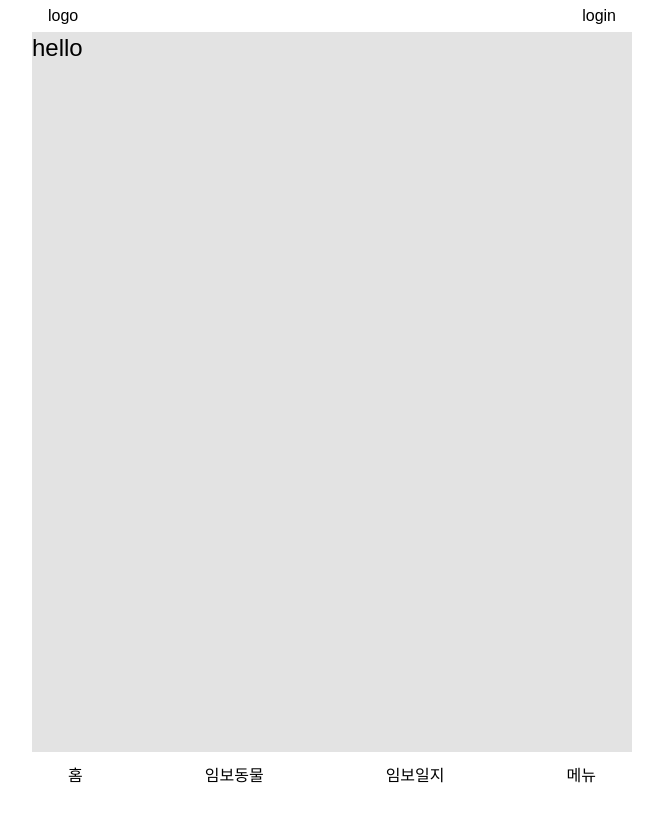
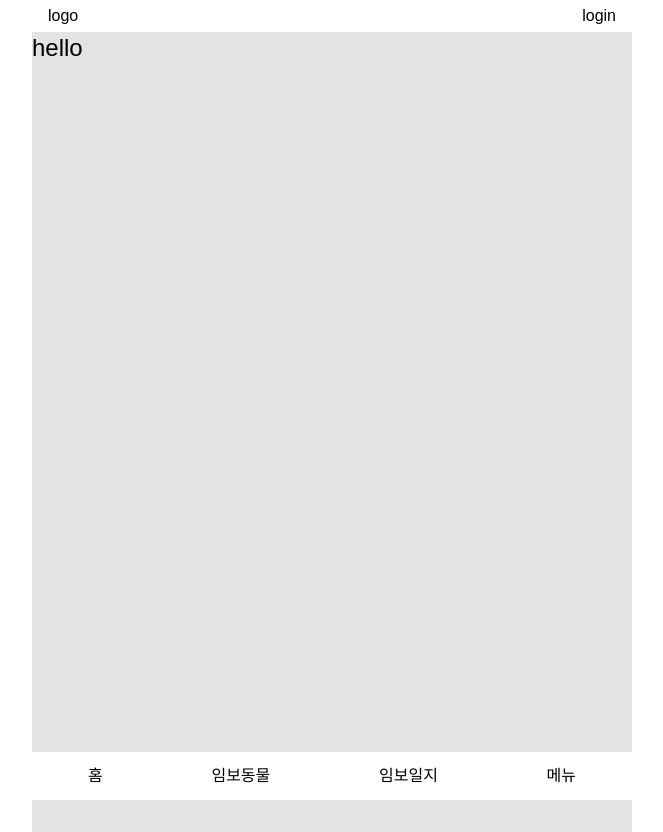
Before and after one commit to pawong-refac/pawong-frontend, a React (Vite) app: page / in a window 1280 px wide. Shown: the whole page, without its empty margins (308-971 px from the left). Before the commit the page ends 800 px from the top, so only its background shows below. Built offline with nearby package versions, Linux system fonts and the light colour scheme; a web font is replaced by a local one.

Commit message:
fix: App 수정

```diff
--- a/src/App.jsx
+++ b/src/App.jsx
@@ -8,15 +8,14 @@ import ScrollToTop from "./hooks/ScrollToTop";
 function App() {
   return (
     <BrowserRouter>
+      <ScrollToTop />
+      <Header />
       <div
-        id="app"
-        className="flex flex-col justify-center items-center w-full bg-light_gray h-screen"
+        className="flex flex-col items-center w-full h-screen bg-light_gray"
       >
-        <ScrollToTop />
-        <Header />
         <AppPages />
-        <NavBar />
       </div>
+      <NavBar />
     </BrowserRouter>
   );
 }
--- a/src/components/Common/Header/Header.jsx
+++ b/src/components/Common/Header/Header.jsx
@@ -3,10 +3,10 @@ import { Link, useLocation } from "react-router-dom";
 
 const Header = () => {
   const location = useLocation();
-  if (location.pathname === "/login" || location.pathname === "/admin") return null;
+  if (location.pathname === "/login" || location.pathname === "/loginAdmin") return null;
 
   return (
-    <div className="w-full h-8 p-4 bg-white flex flex-row justify-between items-center">
+    <div className="max-w-[37.5rem] w-full h-8 p-4 bg-white flex flex-row justify-between items-center">
       <p>logo</p>
       <Link to="/login">
         <p>login</p>
--- a/src/components/Common/NavBar/NavBar.jsx
+++ b/src/components/Common/NavBar/NavBar.jsx
@@ -3,10 +3,10 @@ import { useLocation } from "react-router-dom";
 
 const NavBar = () => {
   const location = useLocation();
-  if (location.pathname === "/login" || location.pathname === "/admin") return null;
+  if (location.pathname === "/login" || location.pathname === "/loginAdmin") return null;
 
   return (
-    <div className="w-full h-12 px-14 absolute bottom-0 flex justify-between items-center bg-white">
+    <div className="max-w-[37.5rem] w-full h-12 px-14 fixed bottom-0 flex justify-between items-center bg-white">
       <p>홈</p>
       <p>임보동물</p>
       <p>임보일지</p>
```
